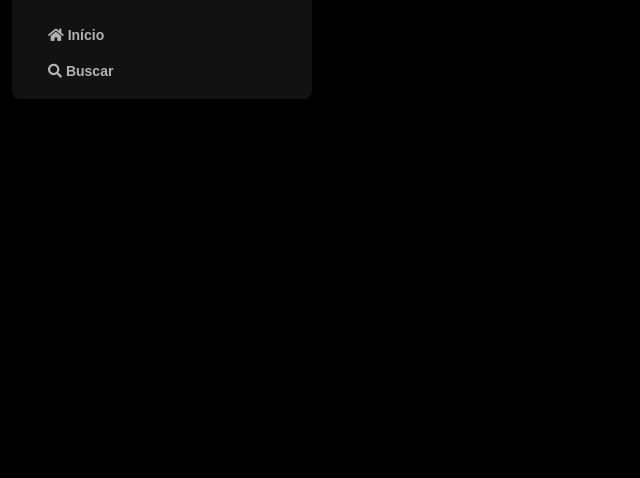
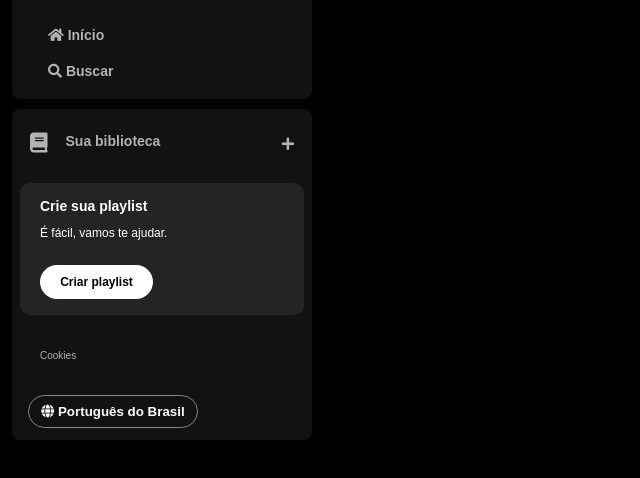
Before and after one commit to mateuscval/spotify-imersao, a plain HTML site: page index.html in a window 1280 px wide. Shown: the part 74-552 px from the top of the page, without its empty margins (0-640 px from the left). Drawn offline with Linux system fonts and the light colour scheme.

Commit message:
Sidebar updated

```diff
--- a/index.html
+++ b/index.html
@@ -1,17 +1,22 @@
 <!DOCTYPE html>
 <html lang="pt-br">
+
 <head>
     <meta charset="UTF-8">
     <meta name="viewport" content="width=device-width, initial-scale=1.0">
     <title>Spotify Imersão</title>
+
     <link rel="stylesheet" href="reset.css">
     <link rel="stylesheet" href="style.css">
+
     <link rel="stylesheet" href="https://use.fontawesome.com/releases/v5.15.4/css/solid.css"
         integrity="sha384-Tv5i09RULyHKMwX0E8wJUqSOaXlyu3SQxORObAI08iUwIalMmN5L6AvlPX2LMoSE" crossorigin="anonymous" />
     <link rel="stylesheet" href="https://use.fontawesome.com/releases/v5.15.4/css/fontawesome.css"
         integrity="sha384-jLKHWM3JRmfMU0A5x5AkjWkw/EYfGUAGagvnfryNV3F9VqM98XiIH7VBGVoxVSc7" crossorigin="anonymous" />
 </head>
+
 <body>
+
     <div class="sidebar">
         <nav class="sidebar__navigation">
             <div class="logo">
@@ -19,6 +24,7 @@
                     <img src="./assets/icons/logo-spotify.png" alt="Logo" />
                 </a>
             </div>
+
             <ul>
                 <li>
                     <a href="">
@@ -26,6 +32,7 @@
                         <span>Início</span>
                     </a>
                 </li>
+
                 <li>
                     <a href="">
                         <span class="fa fa-search"></span>
@@ -34,6 +41,41 @@
                 </li>
             </ul>
         </nav>
+
+        <div class="library">
+            <div class="library__content">
+                <button class="library__button">
+                    <span class="fa fas fa-book"></span>
+                    <span>Sua biblioteca</span>
+                </button>
+                <span class="fa fa-plus"></span>
+            </div>
+
+            <section class="section-playlist">
+                <div class="section-playlist__content">
+                    <span class="text title">Crie sua playlist</span>
+                    <span class="text subtitle">É fácil, vamos te ajudar.</span>
+                    <button class="section-playlist__button">
+                        <span>Criar playlist</span>
+                    </button>
+                </div>
+            </section>
+
+            <div class="cookies">
+                <a href="">Cookies</a>
+            </div>
+
+            <div class="languages">
+                <button class="languages__button">
+                    <span class="fa fa-globe"></span>
+                    <span>Português do Brasil</span>
+                </button>
+            </div>
+
+        </div>
+
     </div>
+
 </body>
+
 </html>
--- a/style.css
+++ b/style.css
@@ -47,3 +47,127 @@ h1 {
     font-size: 14px;
     font-family: "DM Sans", sans-serif;
 }
+
+.library {
+    background-color: #121212;
+    border-radius: 8px;
+    display: flex;
+    justify-content: space-between;
+    flex-direction: column;
+    padding: 4px 8px;
+    color: #b3b3b3;
+    font-weight: 600;
+    font-size: 14px;
+    margin-top: 10px;
+}
+
+.library .library__content {
+    display: flex;
+    justify-content: space-between;
+}
+
+.library .library__button {
+    display: flex;
+    margin-right: 10px;
+    color: #b3b3b3;
+    background-color: transparent;
+    border: 0px;
+    font-size: 14px;
+    font-weight: 700;
+    font-family: "DM Sans", sans-serif;
+    text-align: center;
+    text-decoration: none;
+    text-transform: none;
+    padding: 20px 10px;
+}
+
+.library .library__button .fa {
+    font-size: 20px;
+    margin-right: 10px;
+    font-weight: 300;
+    padding-right: 8px;
+    color: #b3b3b3;
+}
+
+.library .library__content .fa-plus {
+    margin: 24px 10px;
+}
+
+.section-playlist {
+    display: flex;
+    align-items: flex-start;
+    justify-content: space-between;
+    gap: 20px;
+    background-color: #242424;
+    color: #b3b3b3;
+    font-weight: 600;
+    font-size: 14px;
+    margin: 8px 0px;
+    padding: 16px 20px;
+    border-radius: 10px;
+}
+
+.section-playlist .section-playlist__content {
+    display: flex;
+    flex-direction: column;
+}
+
+.section-playlist__content .text {
+    padding-bottom: 14px;
+    color: #fff;
+    font-family: "DM Sans", sans-serif;
+}
+
+.section-playlist__content .title {
+    font-weight: 700;
+}
+
+.section-playlist__content .subtitle {
+    font-weight: 500;
+    font-size: 12px;
+}
+.section-playlist__content .section-playlist__button {
+    display: flex;
+    justify-content: center;
+    background-color: #fff;
+    color: #000;
+    border-radius: 20px;
+    font-size: 12px;
+    font-weight: 700;
+    font-family: "DM Sans", sans-serif;
+    text-decoration: none;
+    text-transform: none;
+    padding: 10px;
+    margin-top: 12px;
+    border: 0px;
+    width: 113px;
+}
+
+.sidebar .cookies {
+    margin: 25px 20px;
+}
+
+.sidebar .cookies a {
+    color: #b3b3b3;
+    font-weight: 500;
+    font-size: 10px;
+    text-decoration: none;
+    font-family: "DM Sans", sans-serif;
+}
+
+.sidebar .cookies a:hover {
+    text-decoration: underline;
+}
+
+.languages .languages__button {
+    background-color: transparent;
+    border: 1px solid #878787;
+    color: #fff;
+    cursor: pointer;
+    font-weight: bold;
+    align-items: center;
+    width: 170px;
+    margin: 8px;
+    padding: 8px;
+    border-radius: 20px;
+}
```
